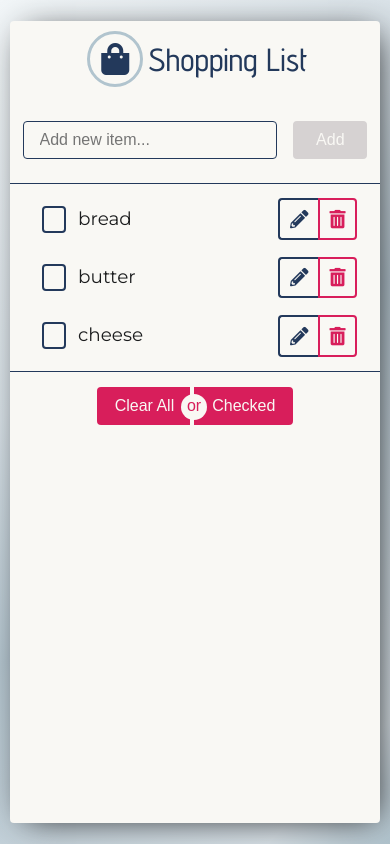
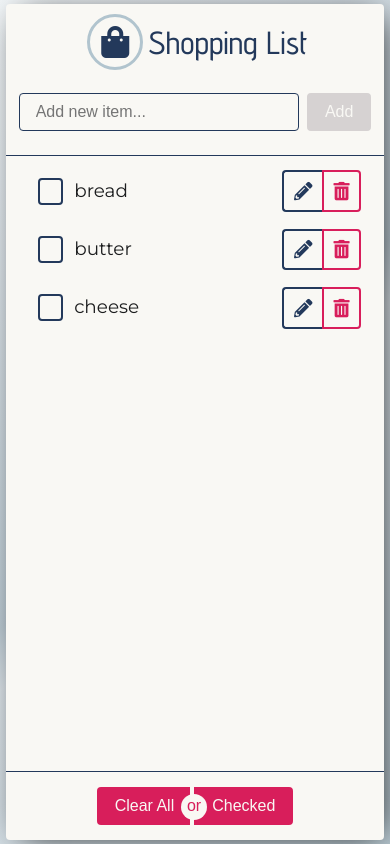
Before and after one commit to jmczerwinska/shopping-list, a React (Create React App) app: page / in a window 390 px wide. Built offline with nearby package versions, Linux system fonts and the light colour scheme.

Commit message:
add media queries for mobile

```diff
--- a/src/components/styledComponents/Card.js
+++ b/src/components/styledComponents/Card.js
@@ -1,13 +1,26 @@
 import styled from 'styled-components';
 
 const Card = styled.div`
-  height: 95vh;
-  width: 95vw;
-  max-width: 500px;
+  height: 97%;
+  width: 97%;
+  max-width: 600px;
   background-color: ${({ theme }) => theme.colors.white};
   border-radius: 4px;
   box-shadow: 6px 4px 33px -9px ${({ theme }) => theme.colors.black};
-  overflow-y: scroll;
+  display: flex;
+  flex-direction: column;
+
+  @media screen and (max-width: 480px) {
+    height: 99%;
+  }
+
+  h4 {
+    font-family: ${({ theme }) => theme.fonts.title};
+    color: ${({ theme }) => theme.colors.active};
+    text-align: center;
+    font-size: 1.25em;
+    margin: 2em 0;
+  }
 `;
 
 export default Card;
--- a/src/components/styledComponents/Form.js
+++ b/src/components/styledComponents/Form.js
@@ -2,9 +2,24 @@ import styled from 'styled-components';
 
 const Form = styled.form`
   padding: 0.3em;
-  margin: 0.7rem 0;
-  display: grid;
-  grid-template-columns: 3fr 1fr;
+  margin-bottom: 0.7em;
+  display: flex;
+
+  input {
+    flex-grow: 1;
+    margin-right: 0;
+  }
+
+  @media screen and (max-width: 360px) {
+    button {
+      padding: 0.5em;
+      margin-right: 0;
+    }
+    input {
+      padding: 0.32em 0.2em;
+      margin-left: 0;
+    }
+  }
 `;
 
 export default Form;
--- a/src/components/styledComponents/Layout.js
+++ b/src/components/styledComponents/Layout.js
@@ -17,10 +17,14 @@ const GlobalStyle = createGlobalStyle`
 const StyledWrapper = styled.div`
   width: 100vw;
   height: 100vh;
-  background: linear-gradient(135deg, rgba(242,246,248,1) 0%, rgba(216,225,231,1) 34%, rgba(181,198,208,1) 54%, rgba(207,218,225,1) 81%, rgba(216,225,231,1) 90%, rgba(177,196,206,1) 100%);
+  background: linear-gradient(135deg, rgba(242,246,248,1) 0%, rgba(216,225,231,0.89) 22%, rgba(181,198,208,0.89) 51%, rgba(216,225,231,0.89) 56%, rgba(177,196,206,0.89) 100%);
   display: flex;
   justify-content: center;
   align-items: center;
+
+  @media screen and (max-device-width: 799px) and (orientation: landscape) {
+    height: auto;
+  }
 `;
 
 const Layout = ({ children }) => {
```
